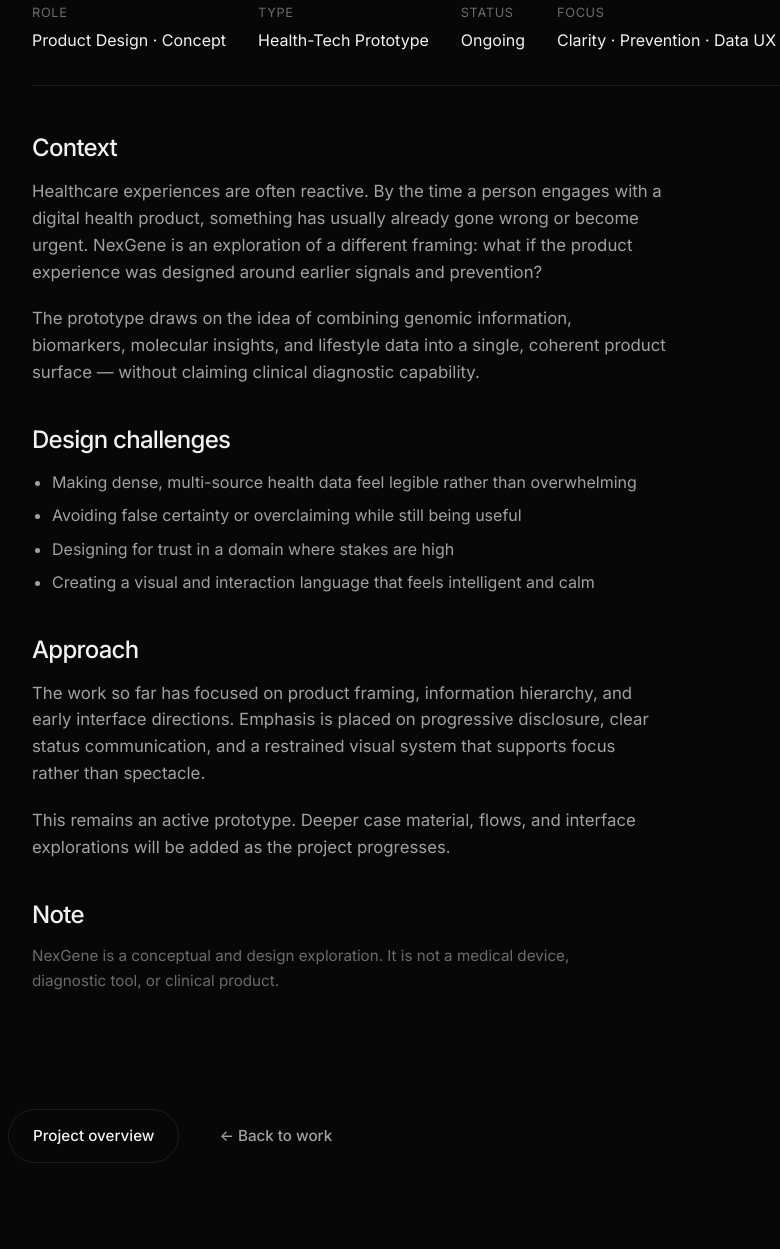
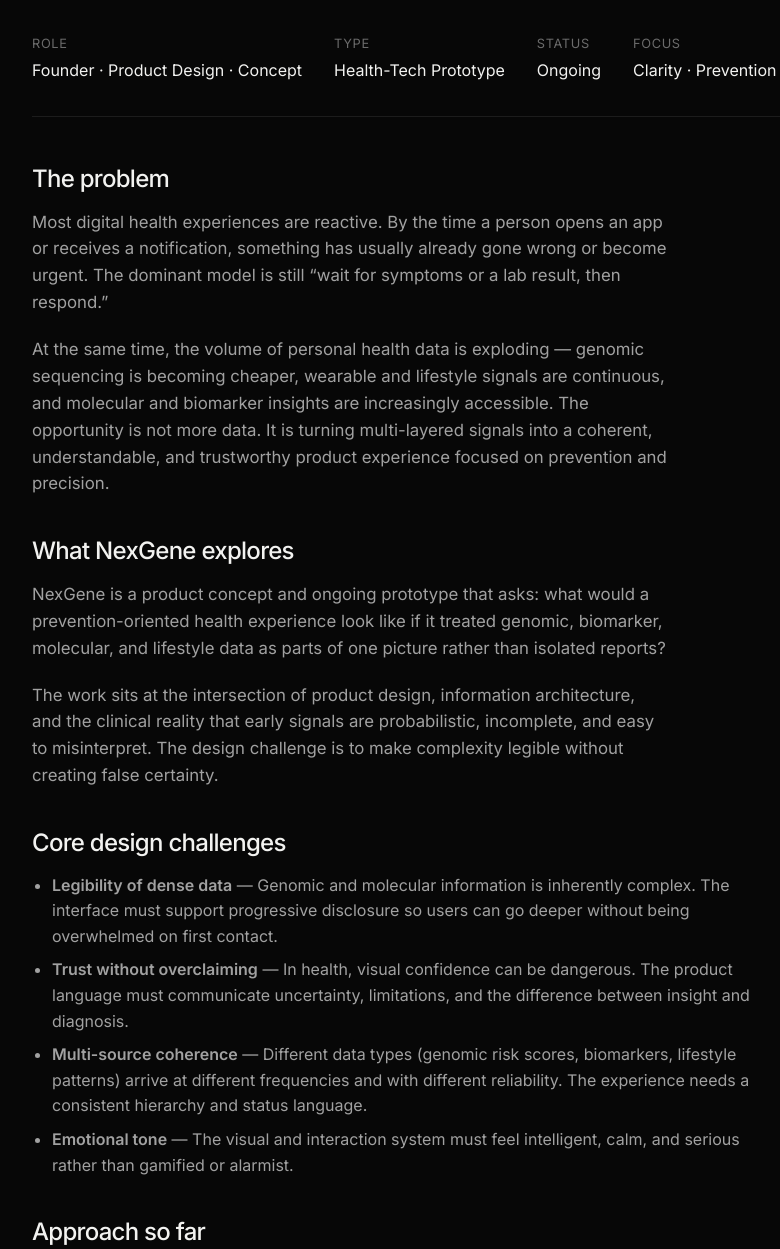
Before and after one commit to faruoqu146-ctrl/farukbalarabe-website, a plain HTML site: page projects/nexgene.html in a window 1280 px wide. Shown: the part 426-1675 px from the top of the page, without its empty margins (72-852 px from the left). Drawn offline with Linux system fonts and the light colour scheme.

Commit message:
Expand NexGene case study with detailed explanation

```diff
--- a/projects/nexgene.html
+++ b/projects/nexgene.html
@@ -4,7 +4,7 @@
   <meta charset="UTF-8" />
   <meta name="viewport" content="width=device-width, initial-scale=1.0" />
   <title>NexGene Case — Faruk Balarabe</title>
-  <meta name="description" content="NexGene health-tech prototype case study by Faruk Balarabe." />
+  <meta name="description" content="NexGene health-tech prototype case study by Faruk Balarabe — predictive disease prevention through multi-layered data." />
   <meta name="theme-color" content="#070707" />
   <link rel="preconnect" href="https://fonts.googleapis.com" />
   <link rel="preconnect" href="https://fonts.gstatic.com" crossorigin />
@@ -38,7 +38,8 @@
         <a href="../work.html" style="font-size:0.9rem; color:var(--text-muted);">← All work</a>
         <h1 class="mt-3">NexGene</h1>
         <p class="lead mt-2">
-          Exploring predictive approaches to disease prevention through multi-layered health data.
+          A health-tech prototype exploring predictive approaches to disease prevention
+          using genomic, biomarker, molecular, and lifestyle data.
         </p>
       </div>
     </section>
@@ -47,7 +48,7 @@
       <div class="case-meta fade-up">
         <div>
           <span>Role</span>
-          <span>Product Design · Concept</span>
+          <span>Founder · Product Design · Concept</span>
         </div>
         <div>
           <span>Type</span>
@@ -64,40 +65,67 @@
       </div>
 
       <div class="case-content fade-up">
-        <h2>Context</h2>
+        <h2>The problem</h2>
         <p>
-          Healthcare experiences are often reactive. By the time a person engages with a digital health product,
-          something has usually already gone wrong or become urgent. NexGene is an exploration of a different framing:
-          what if the product experience was designed around earlier signals and prevention?
+          Most digital health experiences are reactive. By the time a person opens an app or receives a notification,
+          something has usually already gone wrong or become urgent. The dominant model is still “wait for symptoms
+          or a lab result, then respond.”
         </p>
         <p>
-          The prototype draws on the idea of combining genomic information, biomarkers, molecular insights,
-          and lifestyle data into a single, coherent product surface — without claiming clinical diagnostic capability.
+          At the same time, the volume of personal health data is exploding — genomic sequencing is becoming cheaper,
+          wearable and lifestyle signals are continuous, and molecular and biomarker insights are increasingly accessible.
+          The opportunity is not more data. It is turning multi-layered signals into a coherent, understandable,
+          and trustworthy product experience focused on prevention and precision.
         </p>
 
-        <h2>Design challenges</h2>
+        <h2>What NexGene explores</h2>
+        <p>
+          NexGene is a product concept and ongoing prototype that asks: what would a prevention-oriented health
+          experience look like if it treated genomic, biomarker, molecular, and lifestyle data as parts of one picture
+          rather than isolated reports?
+        </p>
+        <p>
+          The work sits at the intersection of product design, information architecture, and the clinical reality
+          that early signals are probabilistic, incomplete, and easy to misinterpret. The design challenge is to
+          make complexity legible without creating false certainty.
+        </p>
+
+        <h2>Core design challenges</h2>
         <ul>
-          <li>Making dense, multi-source health data feel legible rather than overwhelming</li>
-          <li>Avoiding false certainty or overclaiming while still being useful</li>
-          <li>Designing for trust in a domain where stakes are high</li>
-          <li>Creating a visual and interaction language that feels intelligent and calm</li>
+          <li><strong>Legibility of dense data</strong> — Genomic and molecular information is inherently complex. The interface must support progressive disclosure so users can go deeper without being overwhelmed on first contact.</li>
+          <li><strong>Trust without overclaiming</strong> — In health, visual confidence can be dangerous. The product language must communicate uncertainty, limitations, and the difference between insight and diagnosis.</li>
+          <li><strong>Multi-source coherence</strong> — Different data types (genomic risk scores, biomarkers, lifestyle patterns) arrive at different frequencies and with different reliability. The experience needs a consistent hierarchy and status language.</li>
+          <li><strong>Emotional tone</strong> — The visual and interaction system must feel intelligent, calm, and serious rather than gamified or alarmist.</li>
         </ul>
 
-        <h2>Approach</h2>
+        <h2>Approach so far</h2>
         <p>
-          The work so far has focused on product framing, information hierarchy, and early interface directions.
-          Emphasis is placed on progressive disclosure, clear status communication, and a restrained visual system
-          that supports focus rather than spectacle.
+          The current phase has focused on product framing, information architecture, and early interface directions
+          rather than high-fidelity visual polish. Key decisions include:
         </p>
+        <ul>
+          <li>Treating prevention as the primary orientation instead of post-diagnosis management</li>
+          <li>Designing for progressive disclosure so the first surface stays scannable while deeper layers remain available</li>
+          <li>Building a restrained visual system (dark, minimal, editorial) that supports focus and reduces noise</li>
+          <li>Keeping the prototype explicitly non-clinical — this is an exploration of product experience, not a diagnostic tool</li>
+        </ul>
         <p>
-          This remains an active prototype. Deeper case material, flows, and interface explorations will be added
-          as the project progresses.
+          Because I am also a medical student, the work is informed by clinical reasoning: what information is actionable,
+          what is still research-grade, and how to avoid design that implies certainty the underlying data does not support.
         </p>
 
-        <h2>Note</h2>
+        <h2>Current status</h2>
+        <p>
+          NexGene remains an active prototype. The emphasis is on clarifying the product concept, testing information
+          hierarchy, and iterating on the core experience of multi-layered health signals. Deeper case material,
+          user flows, and interface explorations will be added as the project develops.
+        </p>
+
+        <h2>Important note</h2>
         <p style="color:var(--text-muted); font-size:0.95rem;">
-          NexGene is a conceptual and design exploration. It is not a medical device, diagnostic tool,
-          or clinical product.
+          NexGene is a conceptual and design exploration. It is not a medical device, diagnostic system,
+          or clinical product. Nothing in this project should be interpreted as medical advice or a substitute
+          for professional care.
         </p>
       </div>
     </section>
```
